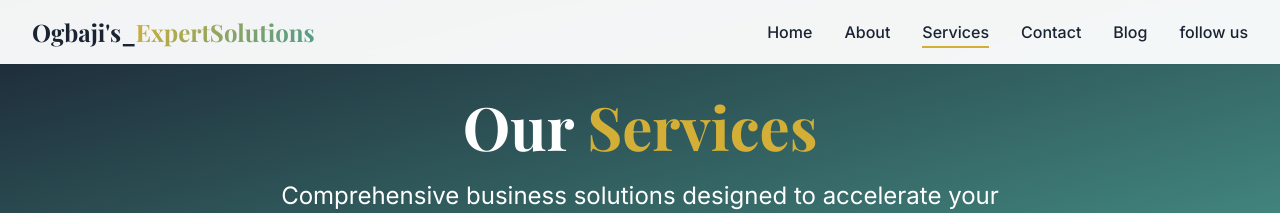
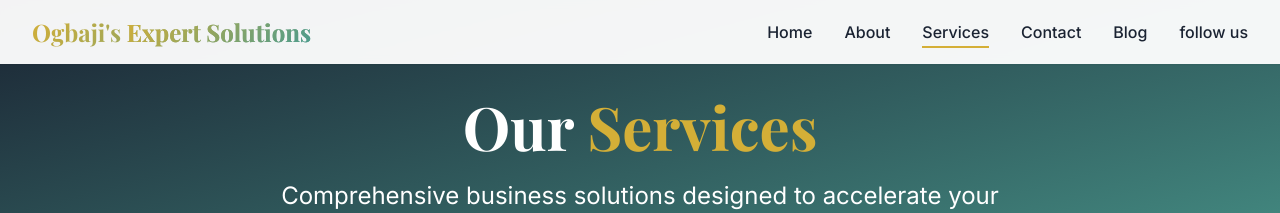
Before and after one commit to OgbajiIsaac1/ogbaji_home_page, a Jekyll site: the page services.html, which Jekyll copies as it is, in a window 1280 px wide. Shown: the top 213 px of the page. Built offline with Jekyll 4.4.1, drawn with Linux system fonts in a browser that asks for light colours; nearby versions of some CDN libraries.

Commit message:
Fix company name formatting in services.html

```diff
--- a/services.html
+++ b/services.html
@@ -146,7 +146,7 @@
             <div class="flex justify-between items-center h-16">
                 <div class="flex items-center">
                     <div class="text-2xl font-display font-bold text-primary">
-                        Ogbaji's_<span class="gradient-text">ExpertSolutions</span>
+                        <span class="gradient-text">Ogbaji's <span class="gradient-text">Expert Solutions</span>
                     </div>
                 </div>
 
```
